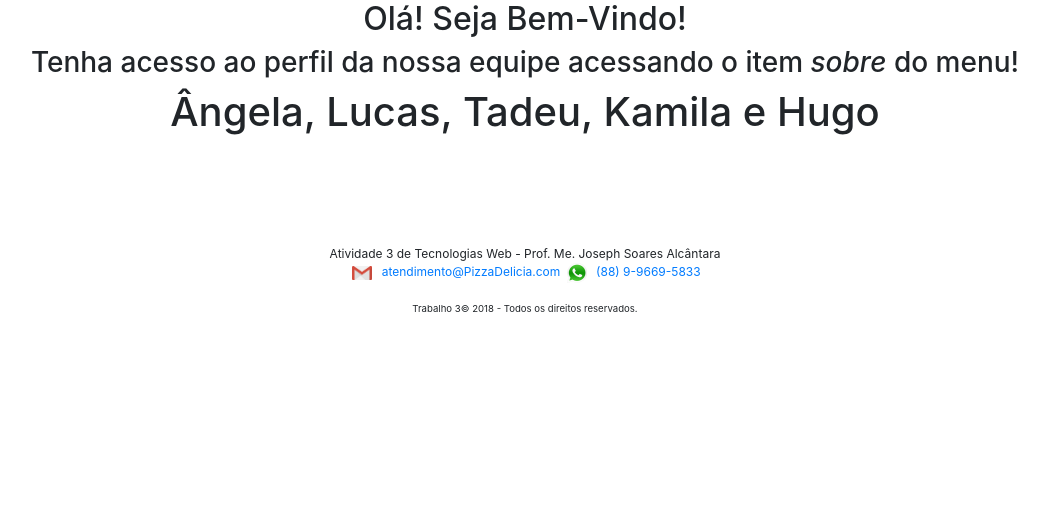
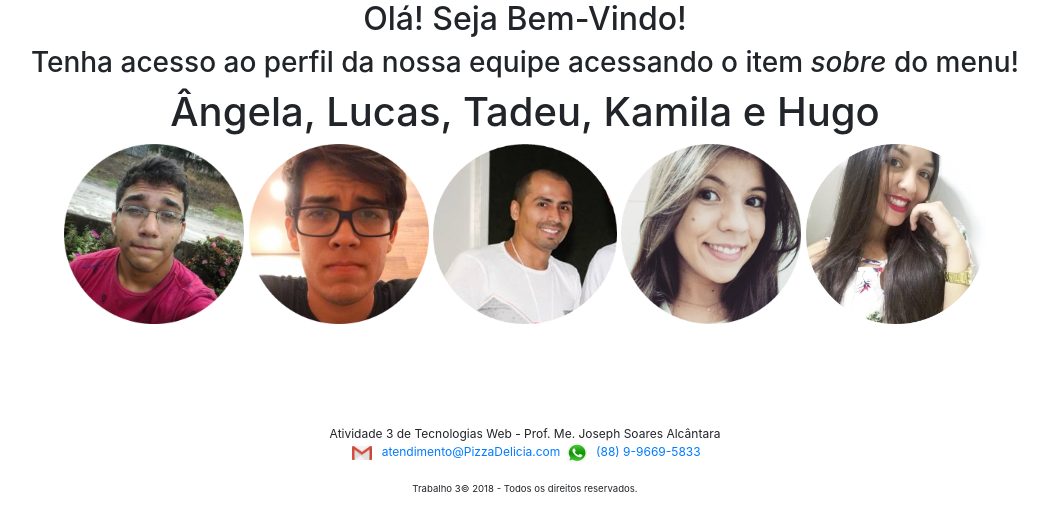
Before and after one commit to lucas26xd/Portifolio-de-Teste-com-CodeIgniter, a CodeIgniter app: page /Projeto3-TecWeb/ in a window 1280 px wide. Shown: the part 86-617 px from the top of the page, without its empty margins (115-1163 px from the left). Run offline with CodeIgniter, Linux system fonts and the light colour scheme; some libraries are stand-ins or nearby versions.

Commit message:
Add fotos na pag inicial

```diff
--- a/application/views/pages/principal.php
+++ b/application/views/pages/principal.php
@@ -3,5 +3,10 @@
     <h2 id="teste">Olá! Seja Bem-Vindo!</h2>
     <h3>Tenha acesso ao perfil da nossa equipe acessando o item <i>sobre</i> do menu!</h3>
     <h1 class="al" id="al">Ângela, Lucas, Tadeu, Kamila e Hugo</h1>
+    <img class="d-inline-block" src="<?=base_url('static/img/lucas.jpg')?>" height="180" alt="Lucas">
+    <img class="d-inline-block" src="<?=base_url('static/img/hugo.jpg')?>" height="180" alt="Hugo">
+    <img class="d-inline-block" src="<?=base_url('static/img/tadeu.jpg')?>" height="180" alt="Tadeu">
+    <img class="d-inline-block" src="<?=base_url('static/img/angela.jpg')?>" height="180" alt="Ângela">
+    <img class="d-inline-block" src="<?=base_url('static/img/kamila.jpg')?>" height="180" alt="Kamila">
   </main>
 </div>
```
